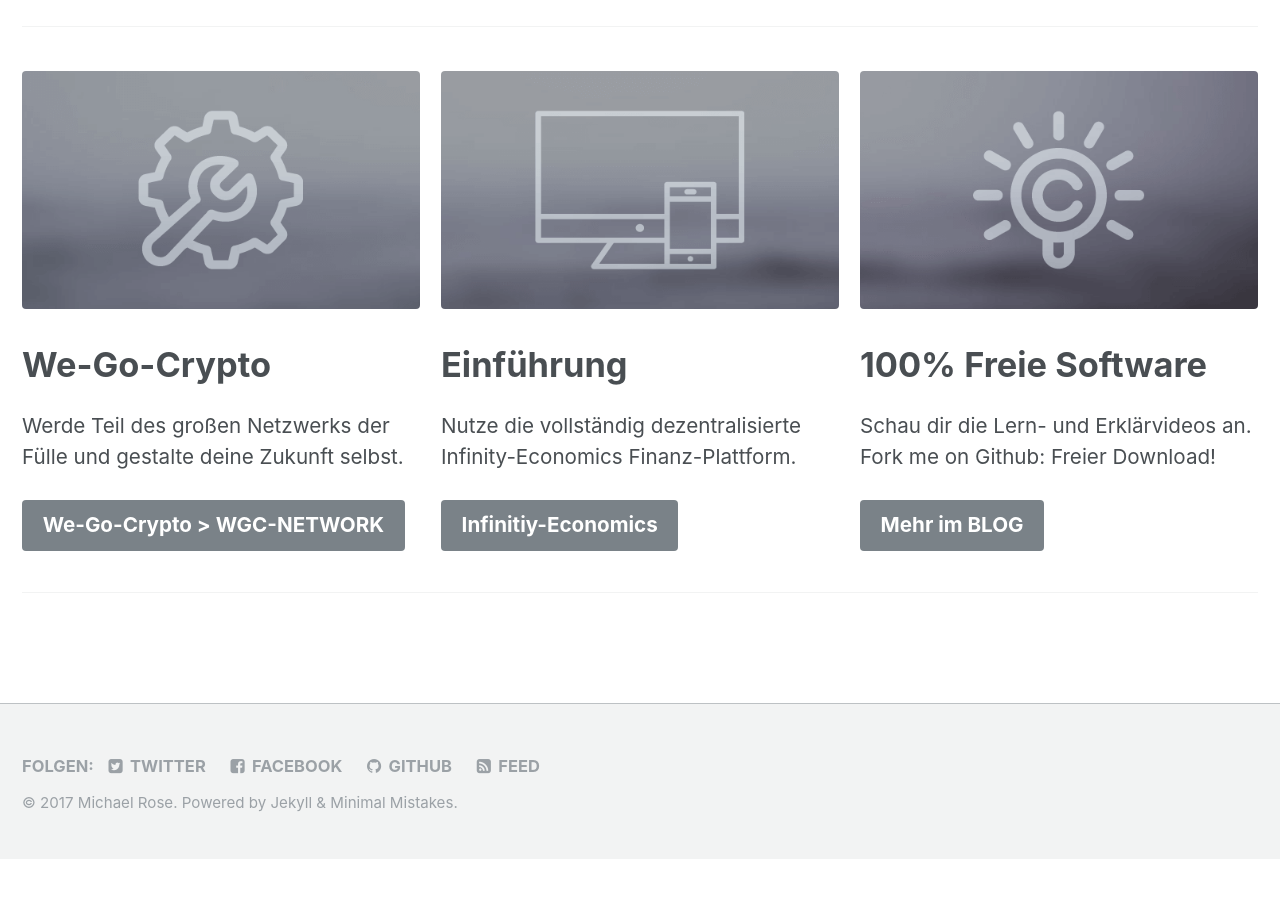
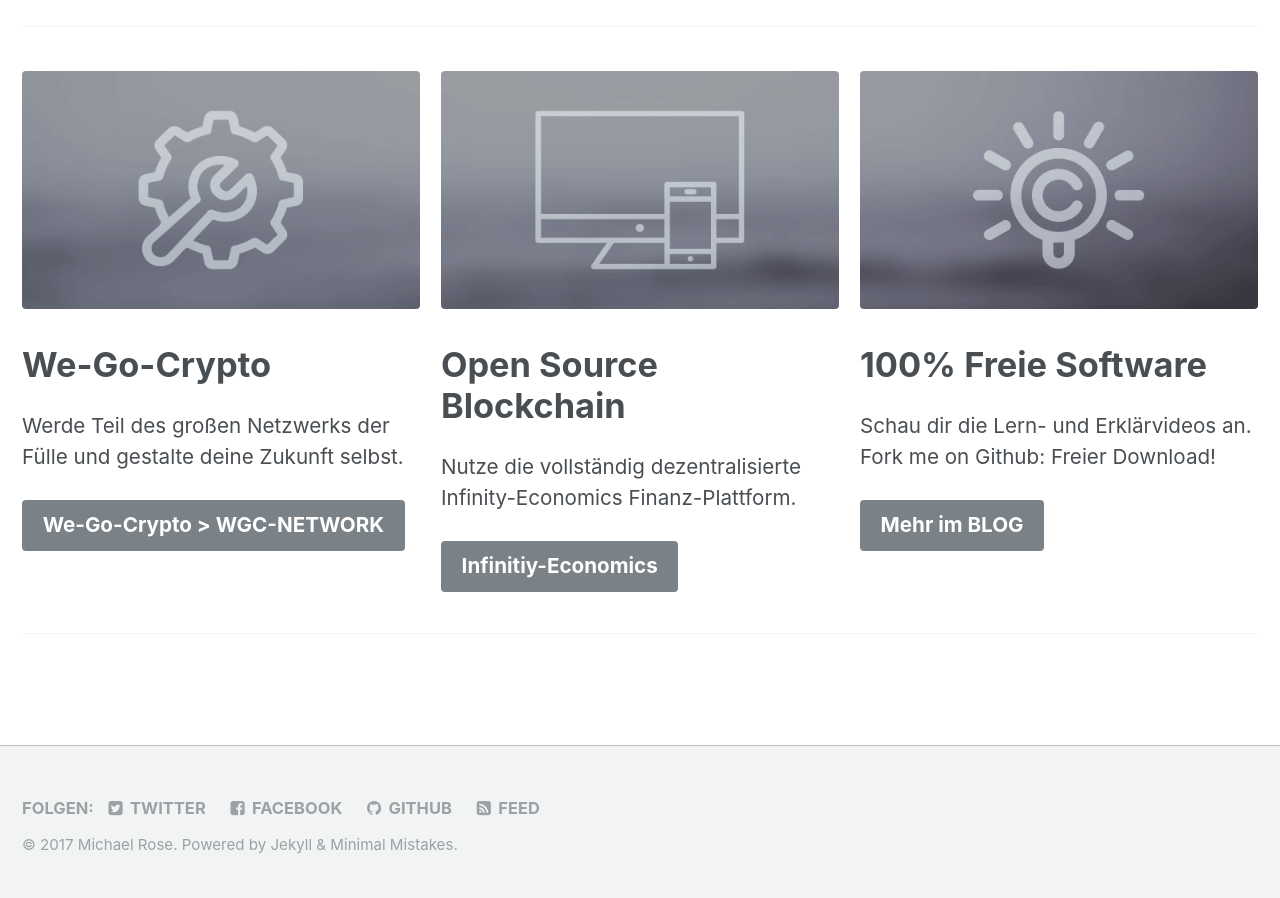
Before and after one commit to infinity-economics/WhitePaper, a Jekyll site: the page built from _pages/home.md, in a window 1280 px wide and 900 px high, scrolled down 902 px. Built offline with Jekyll 4.4.1, drawn with Linux system fonts in a browser that asks for light colours; before the commit the page ends 1761 px from its top, so only the background shows below that.

Commit message:
Update home.md

```diff
--- a/_pages/home.md
+++ b/_pages/home.md
@@ -19,7 +19,7 @@ feature_row:
     btn_label: "We-Go-Crypto > WGC-NETWORK"
   - image_path: /assets/images/mm-responsive-feature.png
     alt: "fully responsive"
-    title: "Einführung"
+    title: "Open Source Blockchain"
     excerpt: "Nutze die vollständig dezentralisierte Infinity-Economics Finanz-Plattform."
     url: "/docs/about/"
     btn_label: "Infinitiy-Economics"
```
